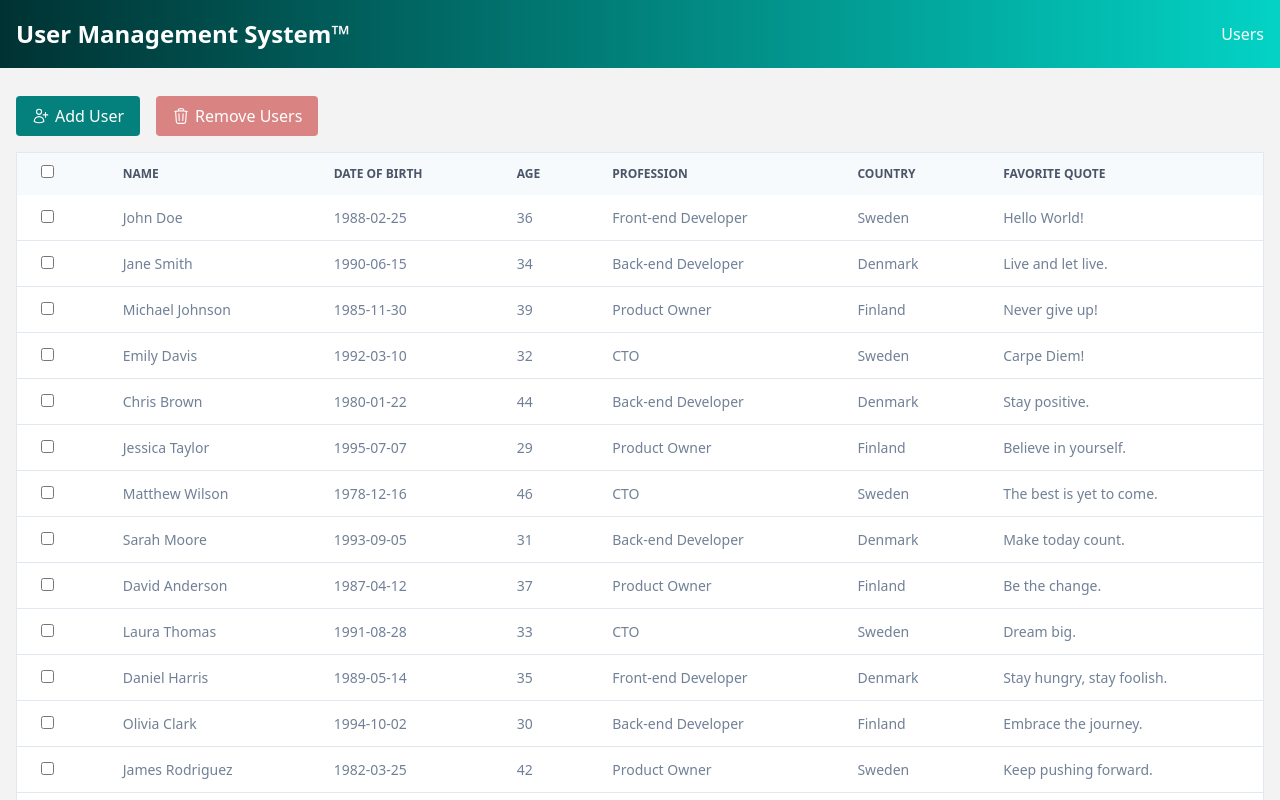
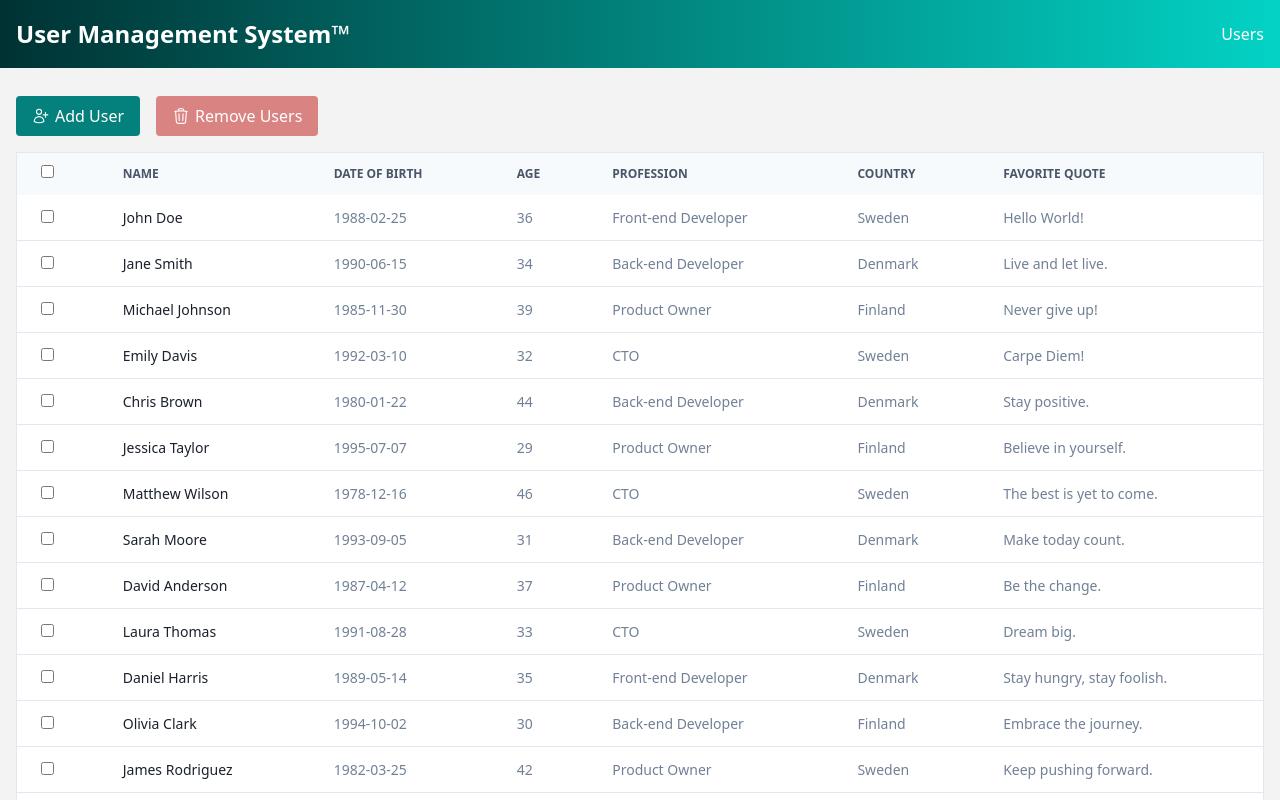
Before and after one commit to viktorgullmark/ums, a Vue app: page / in a window 1280 px wide. Shown: the top 800 px of the page. Built offline with nearby package versions, Linux system fonts and the light colour scheme.

Commit message:
Rework visuals of userlist

```diff
--- a/src/components/UserList.vue
+++ b/src/components/UserList.vue
@@ -25,7 +25,12 @@
             v-model="selected"
           />
         </td>
-        <td class="px-6 py-3" v-text="user.firstName + ' ' + user.lastName" />
+        <th
+          scope="row"
+          class="px-6 py-3 font-medium text-gray-900 whitespace-nowrap dark:text-white"
+          v-text="user.firstName + ' ' + user.lastName"
+        />
+
         <td class="px-6 py-3" v-text="user.birthDate" />
         <td class="px-6 py-3" v-text="userAge(user)" />
         <td
@@ -40,7 +45,6 @@
 </template>
 
 <script>
-// import User from './User';
 import { mapState, mapActions } from "vuex";
 
 export default {
```
